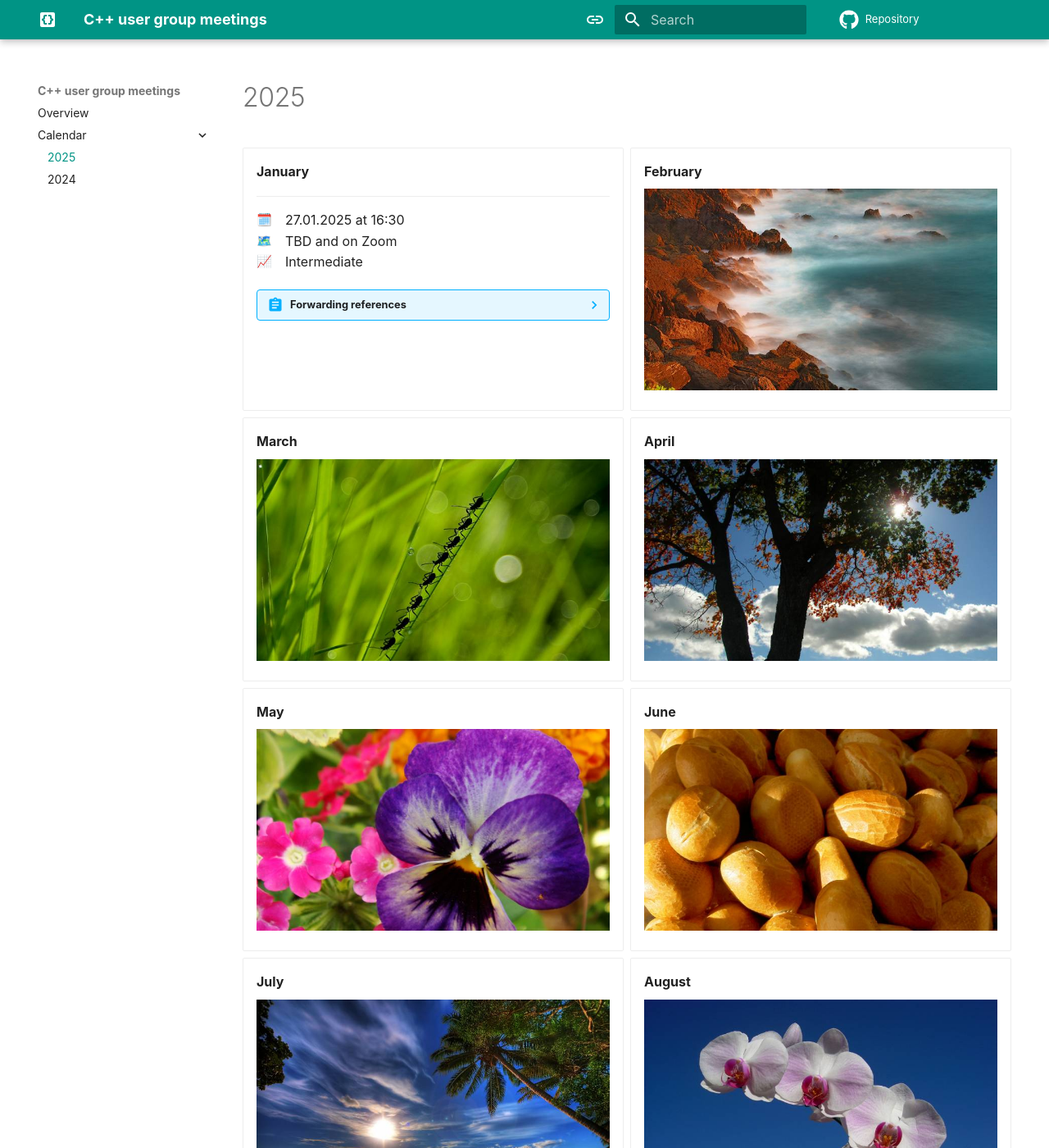
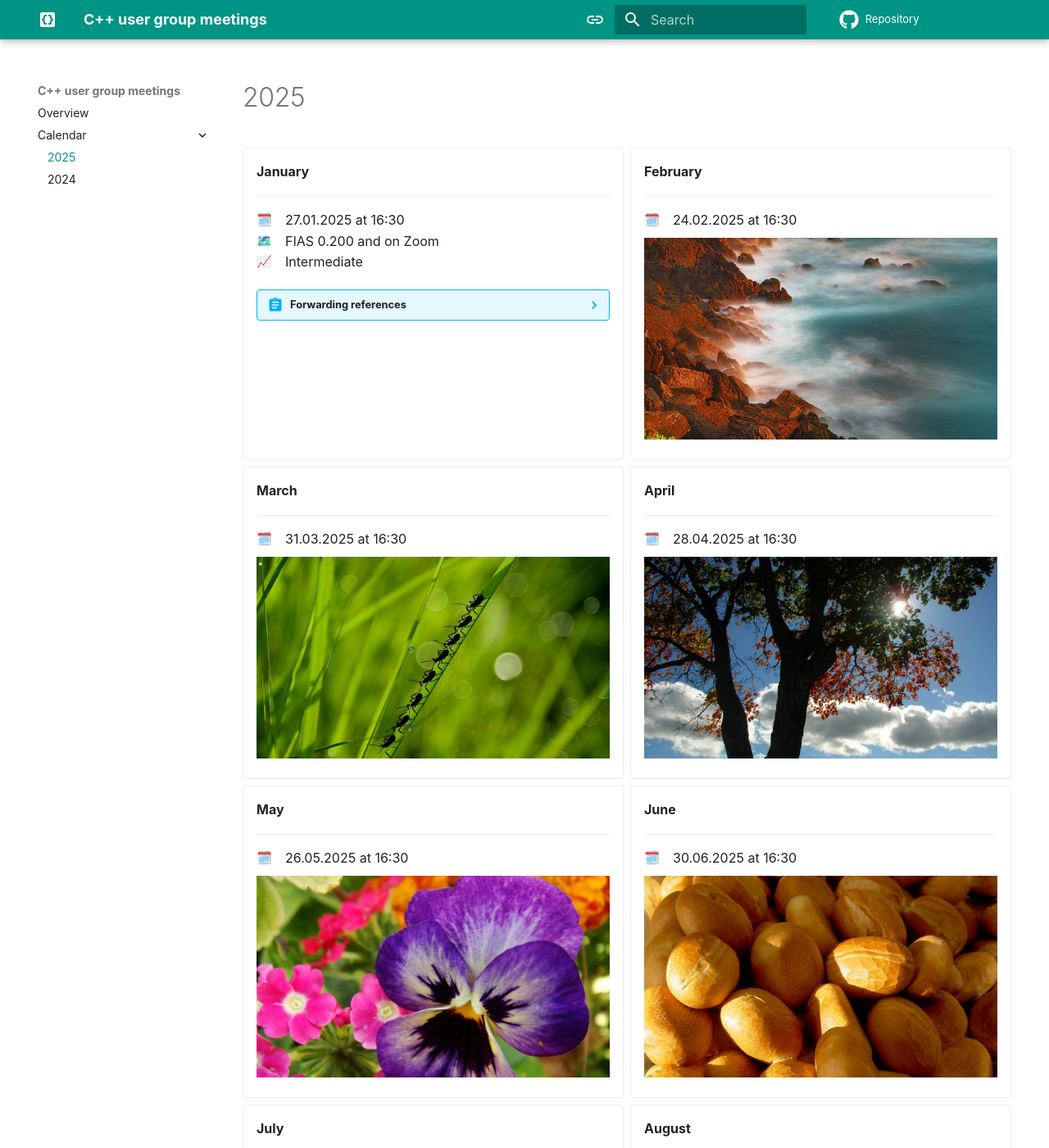
Before and after one commit to AxelKrypton/Cpp-user-group-meeting, an MkDocs documentation site: the page built from docs/2025.md, in a window 1280 px wide and 1400 px high. Shown: the whole window at 82% size. Built offline with MkDocs 1.6.1 and Material for MkDocs 9.7.7, drawn with Linux system fonts in a browser that asks for light colours; emoji names are drawn with the system emoji font; some web fonts are replaced; comment, search, counter and statistics services are not loaded; some of the changed text lies outside the part shown.

```diff
--- a/docs/2025.md
+++ b/docs/2025.md
@@ -12,7 +12,7 @@ hide:
     ---
 
     :calendar_spiral: &ensp; 27.01.2025 at 16:30 <br>
-    :map: &ensp; TBD and on Zoom <br>
+    :map: &ensp; FIAS 0.200 and on Zoom <br>
     :chart_with_upwards_trend: &ensp; Intermediate
 
     ??? abstract "Forwarding references"
@@ -23,46 +23,90 @@ hide:
 
 -   __February__
 
-    ![January](images/Placeholders/02.jpeg)
+    ---
+
+    :calendar_spiral: &ensp; 24.02.2025 at 16:30 <br>
+
+    ![February](images/Placeholders/02.jpeg)
 
 -   __March__
 
-    ![January](images/Placeholders/03.jpeg)
+    ---
+
+    :calendar_spiral: &ensp; 31.03.2025 at 16:30 <br>
+
+    ![March](images/Placeholders/03.jpeg)
 
 -   __April__
 
-    ![January](images/Placeholders/04.jpeg)
+    ---
+
+    :calendar_spiral: &ensp; 28.04.2025 at 16:30 <br>
+
+    ![April](images/Placeholders/04.jpeg)
 
 -   __May__
 
-    ![January](images/Placeholders/05.jpeg)
+    ---
+
+    :calendar_spiral: &ensp; 26.05.2025 at 16:30 <br>
+
+    ![May](images/Placeholders/05.jpeg)
 
 -   __June__
 
-    ![January](images/Placeholders/06.jpeg)
+    ---
+
+    :calendar_spiral: &ensp; 30.06.2025 at 16:30 <br>
+
+    ![June](images/Placeholders/06.jpeg)
 
 -   __July__
 
-    ![January](images/Placeholders/07.jpeg)
+    ---
+
+    :calendar_spiral: &ensp; 28.07.2025 at 16:30 <br>
+
+    ![July](images/Placeholders/07.jpeg)
 
 -   __August__
 
-    ![January](images/Placeholders/08.jpeg)
+    ---
+
+    :calendar_spiral: &ensp; 25.08.2025 at 16:30 <br>
+
+    ![August](images/Placeholders/08.jpeg)
 
 -   __September__
 
-    ![January](images/Placeholders/09.jpeg)
+    ---
+
+    :calendar_spiral: &ensp; 29.09.2025 at 16:30 <br>
+
+    ![September](images/Placeholders/09.jpeg)
 
 -   __October__
 
-    ![January](images/Placeholders/10.jpeg)
+    ---
+
+    :calendar_spiral: &ensp; 27.10.2025 at 16:30 <br>
+
+    ![October](images/Placeholders/10.jpeg)
 
 -   __November__
 
-    ![January](images/Placeholders/11.jpeg)
+    ---
+
+    :calendar_spiral: &ensp; 24.11.2025 at 16:30 <br>
+
+    ![November](images/Placeholders/11.jpeg)
 
 -   __December__
 
-    ![January](images/Placeholders/12.jpeg)
+    ---
+
+    :calendar_spiral: &ensp; 15.12.2025 at 16:30 <br>
+
+    ![December](images/Placeholders/12.jpeg)
 
 </div>
```
Also changed, not shown: docs/2026.md (+11 -11 lines).
